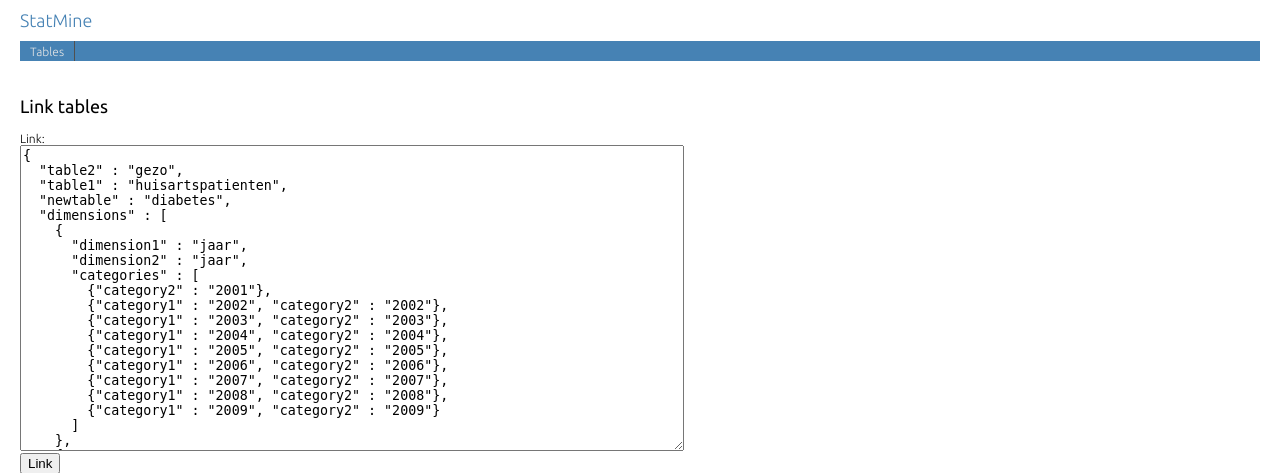
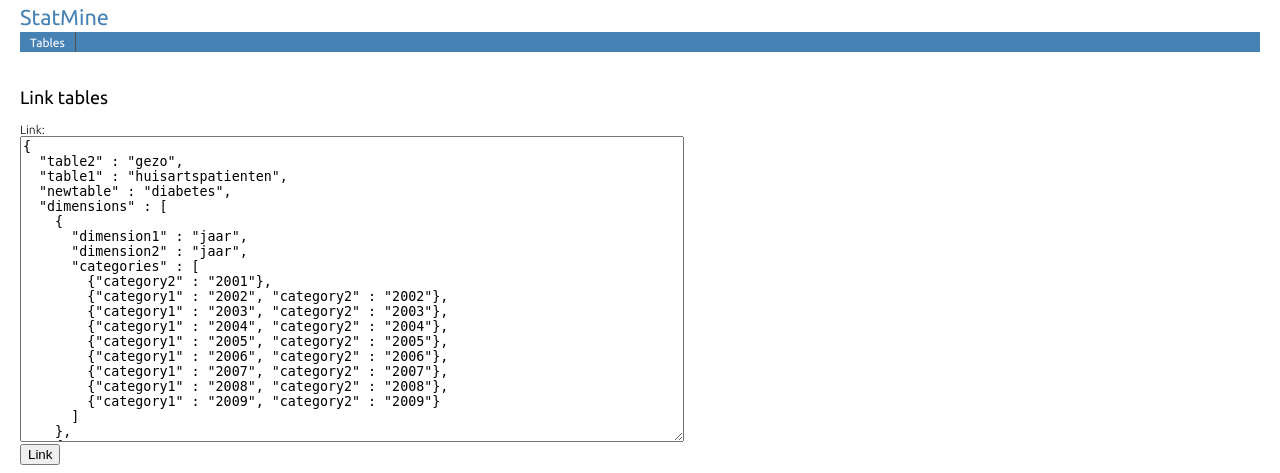
Before and after one commit to vsnijders/smp, a PHP site: page /link.html in a window 1280 px wide. Shown: the top 473 px of the page. Run offline with PHP 8.4, Linux system fonts and the light colour scheme.

Commit message:
Minor styling changes

```diff
--- a/rook/www/css/statmine.css
+++ b/rook/www/css/statmine.css
@@ -16,6 +16,7 @@ BODY {
 a {
   color : steelblue;
   font-size : inherit;
+  font-weight : inherit;
 }
 h1, h2, h3 {
   line-height : normal;
@@ -54,10 +55,12 @@ header, footer {
   padding : 0px;
 }
 header h1 {
-  font-size : 150%;
+  font-size : 180%;
   color : inherit;
-  margin : 10px 0px 10px 0px;
+  margin : 5px 0px 2px 0px;
   font-weight : 400;
+}
+header h1 a {
 }
 footer {
 }
@@ -71,7 +74,7 @@ nav ul {
 }
 nav a {
   color : white;
-  color : rgb(230,230,230);
+  font-weight: 400;
 }
 nav a:hover {
   color : white;
```
